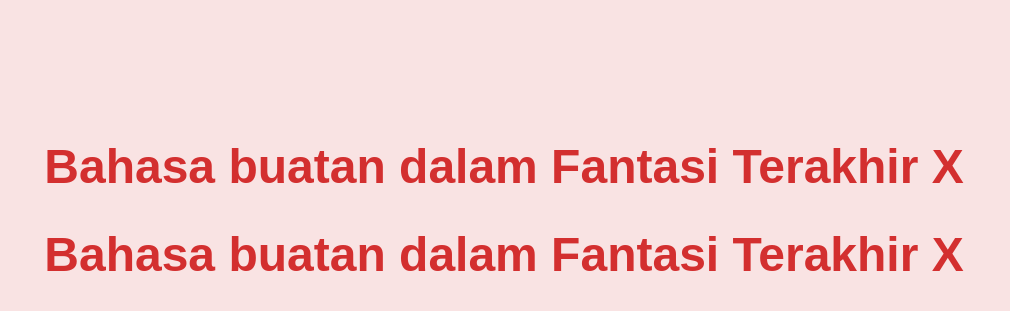
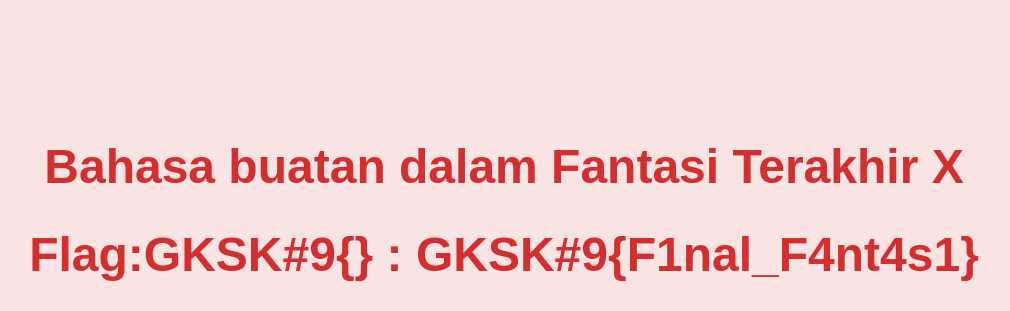
Before and after one commit to gimforce/gimforce.github.io, a plain HTML site: page yes_page.html in a window 1280 px wide. Shown: the top 311 px of the page, without its empty margins (136-1146 px from the left). Drawn offline with Linux system fonts and the light colour scheme.

Commit message:
Update yes_page.html

```diff
--- a/yes_page.html
+++ b/yes_page.html
@@ -9,7 +9,7 @@
 <body>
     <div class="container">
         <h1 class="header_text">Bahasa buatan dalam Fantasi Terakhir X</h1>
-         <h1 class="header_text">Bahasa buatan dalam Fantasi Terakhir X</h1>
+         <h1 class="header_text">Flag:GKSK#9{}  : GKSK#9{F1nal_F4nt4s1}</h1>
         <div class="gif_container">
             <img src="https://media4.giphy.com/media/v1.Y2lkPTc5MGI3NjExMmo3c3l5ODh3ZGN6NHhhaDE2Mjg1ZjkwOXczdDFxbWM3dTBtaW9zaiZlcD12MV9pbnRlcm5hbF9naWZfYnlfaWQmY3Q9cw/9XY4f3FgFTT4QlaYqa/giphy.gif">
         </div>
```
